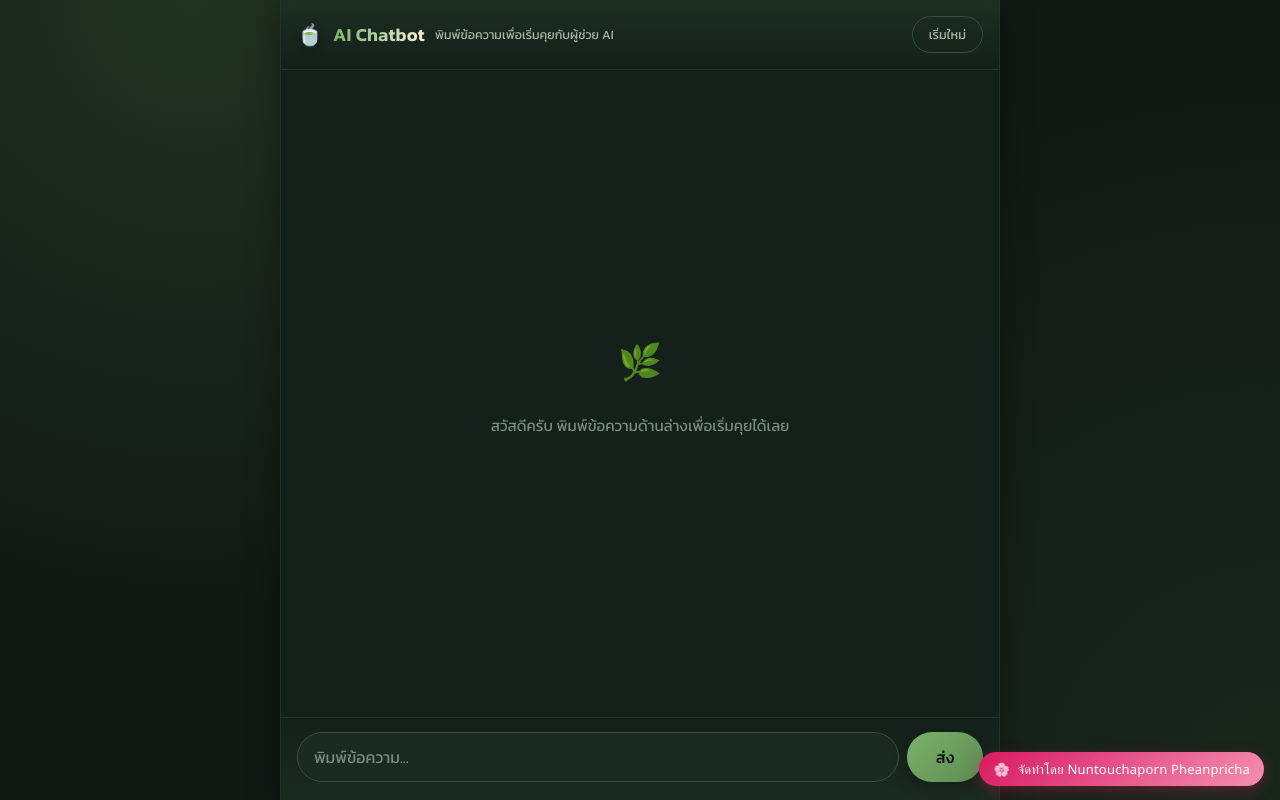
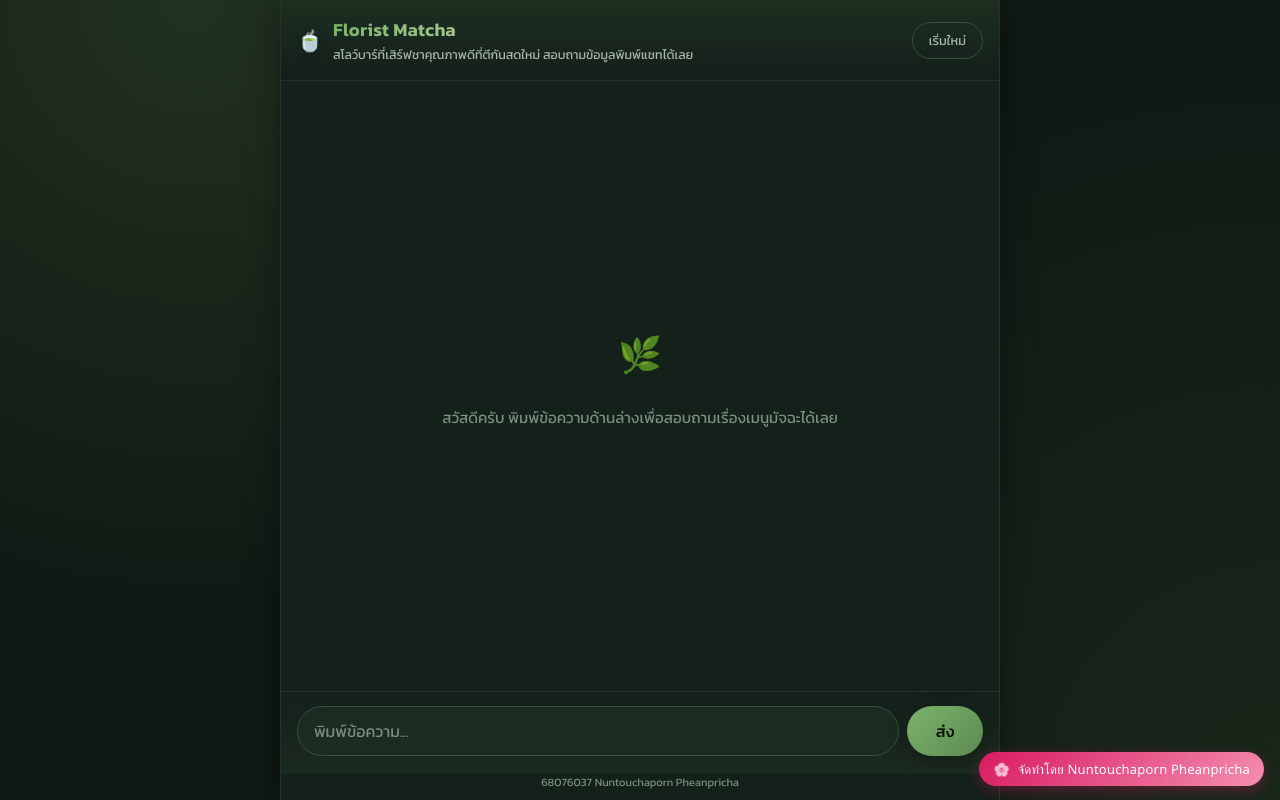
Before and after one commit to nuntouch/chatbot-kmitl, a FastAPI app: page / in a window 1280 px wide. Run offline with FastAPI, Linux system fonts and the light colour scheme; parts of the project's set-up code (start-up, migrations or seed data) failed here and were passed over; some libraries are stand-ins or nearby versions.

Commit message:
Update index.html

```diff
--- a/templates/index.html
+++ b/templates/index.html
@@ -3,7 +3,7 @@
   <head>
     <meta charset="utf-8" />
     <meta name="viewport" content="width=device-width, initial-scale=1" />
-    <title>AI Chatbot</title>
+    <title>Florist Matcha</title>
     <link rel="preconnect" href="https://fonts.googleapis.com" />
     <link rel="preconnect" href="https://fonts.gstatic.com" crossorigin />
     <link
@@ -18,25 +18,24 @@
     <div class="app-container">
       <header class="app-header">
         <div class="app-header-text">
-          <h1>AI Chatbot</h1>
-          <span class="app-subtitle">พิมพ์ข้อความเพื่อเริ่มคุยกับผู้ช่วย AI</span>
+          <div class="app-header-title">
+            <h1>Florist Matcha</h1>
+            <span class="app-subtitle">สโลว์บาร์ที่เสิร์ฟชาคุณภาพดีที่ตีกันสดใหม่ สอบถามข้อมูลพิมพ์แชทได้เลย</span>
+          </div>
         </div>
         <button id="new-chat-button" class="new-chat-button" type="button" title="เริ่มบทสนทนาใหม่ (ล้างความจำของ session นี้)">
           เริ่มใหม่
         </button>
       </header>
-
       <main id="chat-window" class="chat-window">
         <div id="empty-state" class="empty-state">
-          <p>สวัสดีครับ พิมพ์ข้อความด้านล่างเพื่อเริ่มคุยได้เลย</p>
+          <p>สวัสดีครับ พิมพ์ข้อความด้านล่างเพื่อสอบถามเรื่องเมนูมัจฉะได้เลย</p>
         </div>
         <div id="loading-indicator" class="loading-indicator hidden">
           <span class="dot"></span><span class="dot"></span><span class="dot"></span>
         </div>
       </main>
-
       <div id="error-banner" class="error-banner hidden"></div>
-
       <form id="chat-form" class="chat-form">
         <input
           id="message-input"
@@ -49,8 +48,8 @@
         <button id="send-button" class="send-button" type="submit">ส่ง</button>
         <button id="stop-button" class="stop-button hidden" type="button">หยุด</button>
       </form>
+      <div class="footer-credit">68076037 Nuntouchaporn Pheanpricha</div>
     </div>
-
     <script src="/static/js/chat.js"></script>
   </body>
 </html>
```
